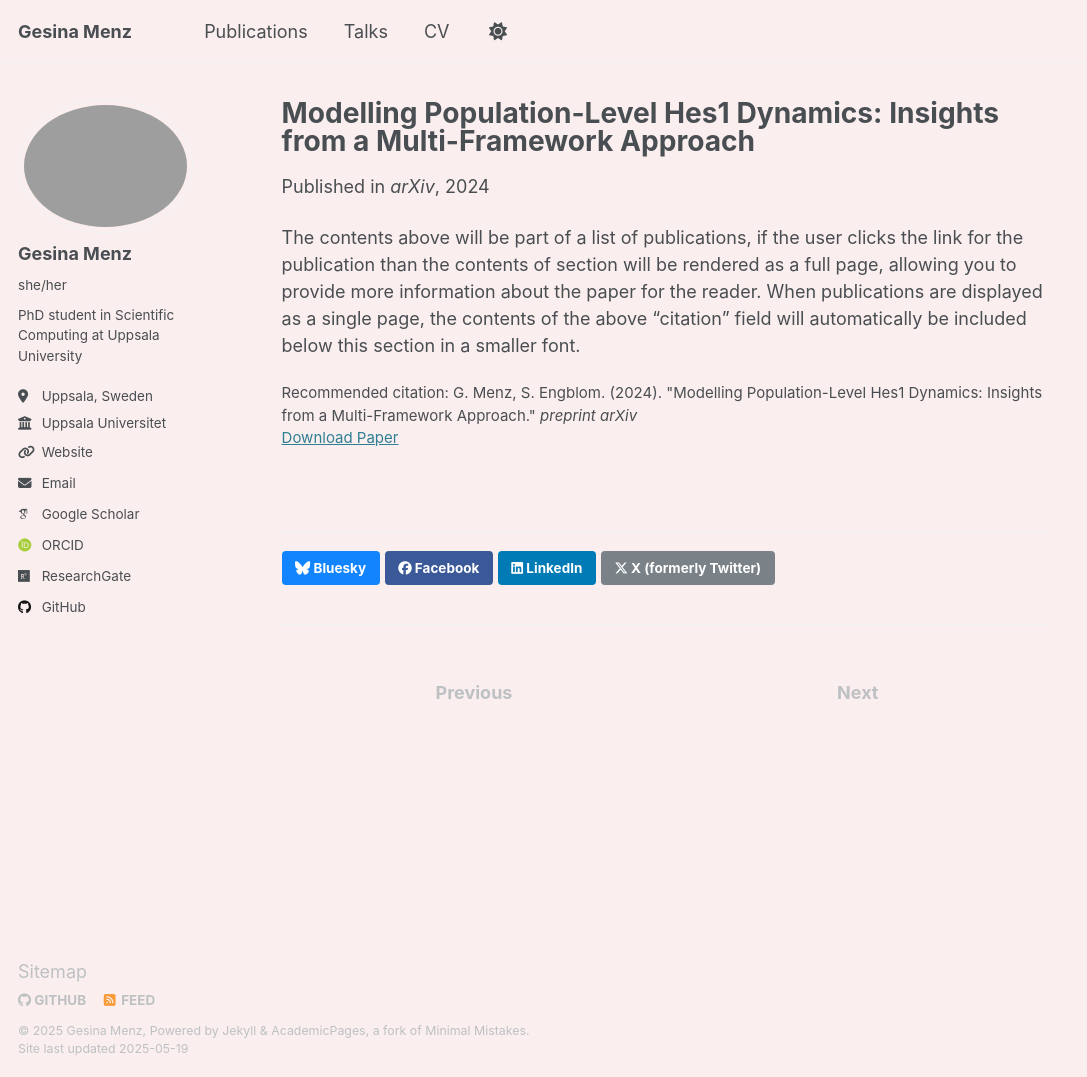
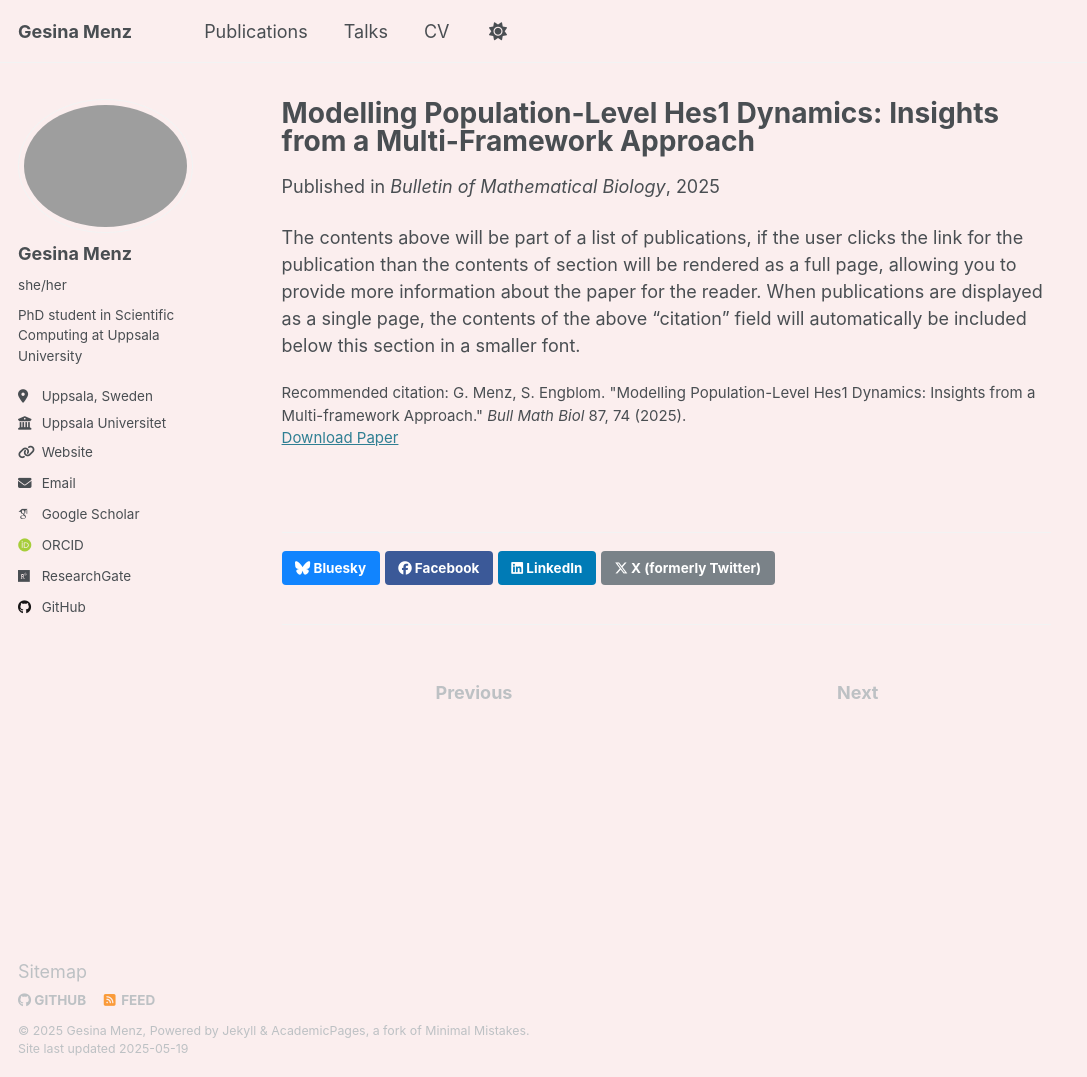
Before and after one commit to menzge/menzge.github.io, a Jekyll site: the page built from _publications/2024-11-14-Hes1-Dynamics.md, in a window 1280 px wide and 1077 px high. Shown: the whole window, without its empty margins (0-1087 px from the left). Built offline with Jekyll 4.4.1, drawn with Linux system fonts in a browser that asks for light colours; some web fonts are replaced.

Commit message:
Update 2024-11-14-Hes1-Dynamics.md after publication

```diff
--- a/_publications/2024-11-14-Hes1-Dynamics.md
+++ b/_publications/2024-11-14-Hes1-Dynamics.md
@@ -4,11 +4,10 @@ collection: publications
 category: manuscripts
 permalink: /publication/2024-11-14-hes1-dynamics
 excerpt: 'This paper is about deterministic and stochastic modelling of population-level Hes1 dynamics. In this work, we are trying to balance realistic capturing of biological behaviour and mathematical analysability.'
-date: 2024-11-14
-venue: 'arXiv'
-slidesurl: #'http://academicpages.github.io/files/slides1.pdf'
-paperurl: 'https://doi.org/10.48550/arXiv.2411.09721'
+date: 2025-05-16
+venue: 'Bulletin of Mathematical Biology'
+paperurl: 'https://doi.org/10.1007/s11538-025-01447-9'
 bibtexurl: #'http://gesinamenz.github.io/files/Menz_2024_Hes1_dynamics.bib'
-citation: 'G. Menz, S. Engblom. (2024). &quot;Modelling Population-Level Hes1 Dynamics: Insights from a Multi-Framework Approach.&quot; <i>preprint arXiv</i>'
+citation: 'G. Menz, S. Engblom. &quot;Modelling Population-Level Hes1 Dynamics: Insights from a Multi-framework Approach.&quot; <i>Bull Math Biol</i> 87, 74 (2025).'
 ---
 The contents above will be part of a list of publications, if the user clicks the link for the publication than the contents of section will be rendered as a full page, allowing you to provide more information about the paper for the reader. When publications are displayed as a single page, the contents of the above "citation" field will automatically be included below this section in a smaller font.
```
